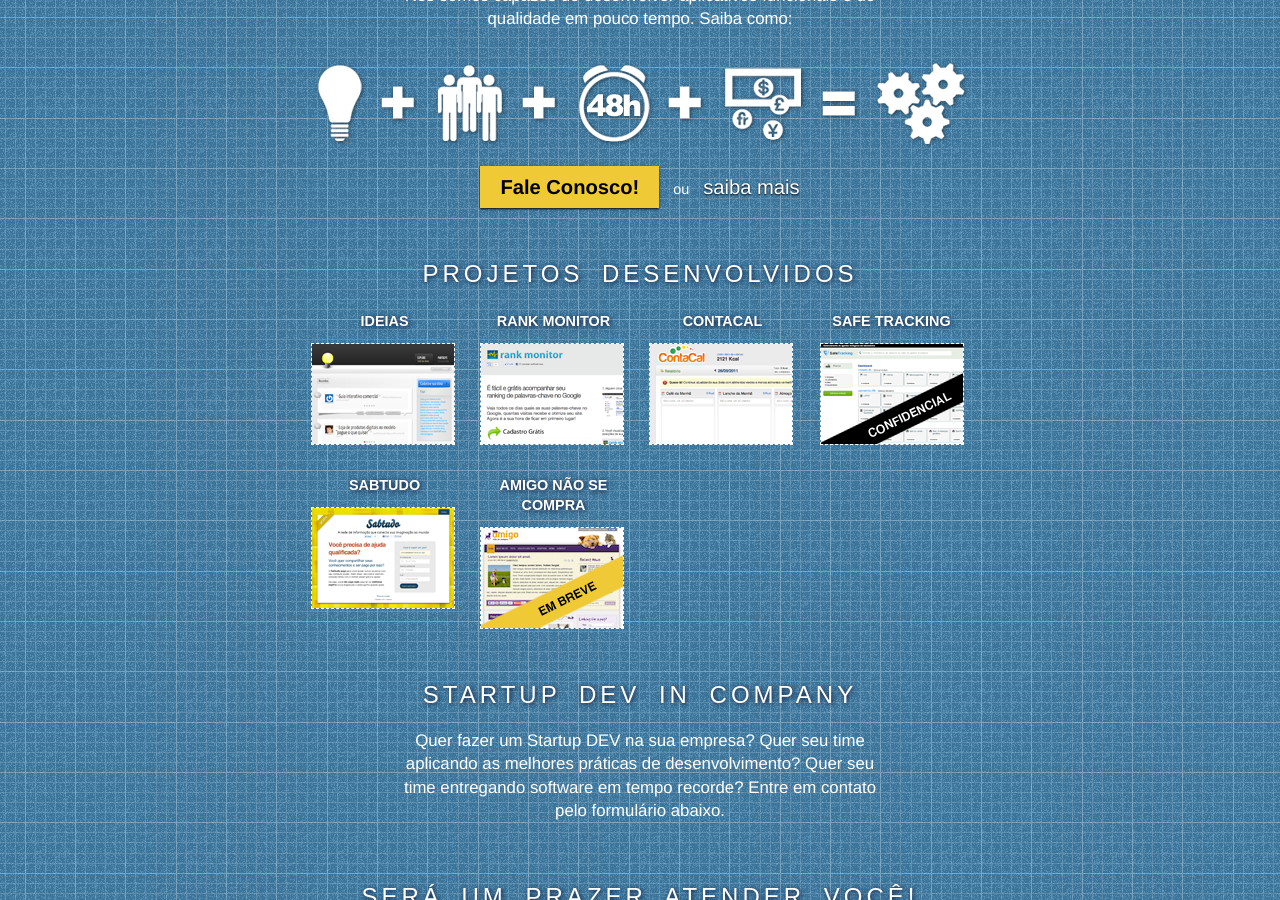
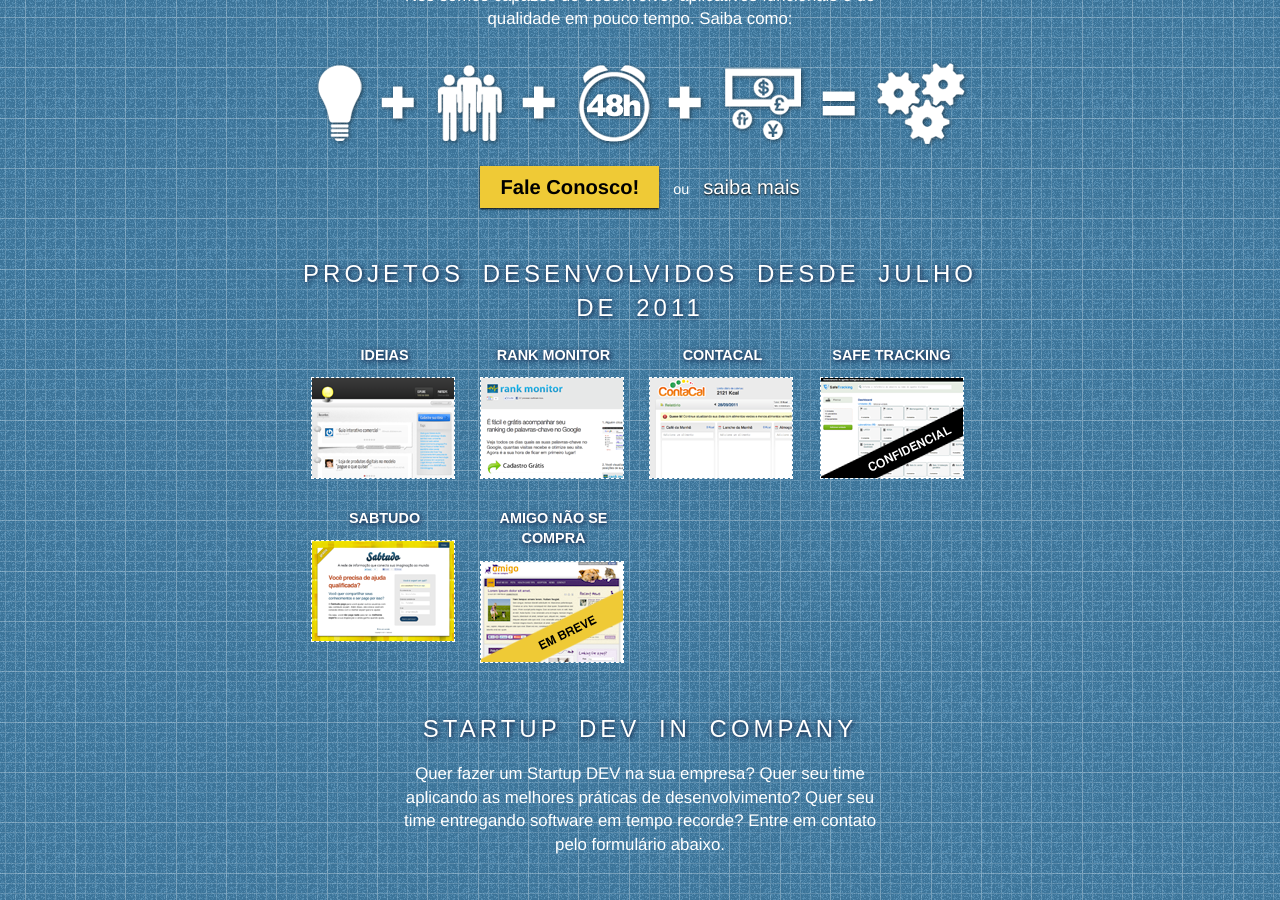
Before and after one commit to marciomarques/startupdev.github.com, a Jekyll site: the page built from index.html, in a window 1280 px wide and 900 px high, scrolled down 360 px. Built offline with Jekyll 4.4.1, drawn with Linux system fonts in a browser that asks for light colours; nearby versions of some CDN libraries; some web fonts are replaced.

Commit message:
Adding 'since' info.

```diff
--- a/index.html
+++ b/index.html
@@ -134,7 +134,7 @@ layout: default
   </nav>
 </article>
 
-<h3>Projetos desenvolvidos</h3>
+<h3>Projetos desenvolvidos desde julho de 2011</h3>
 
 <ul id="projects">
   <li>
```
